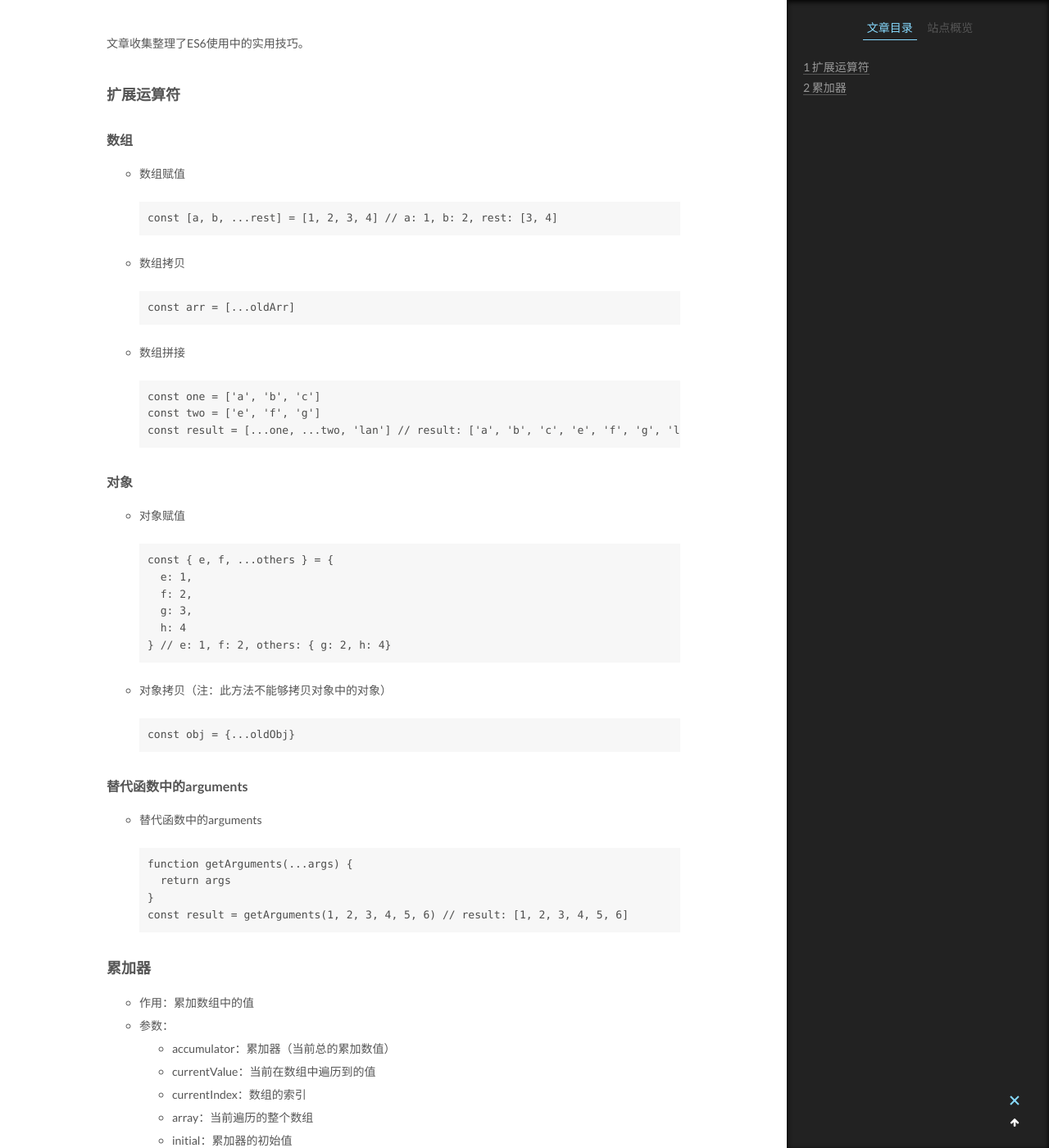
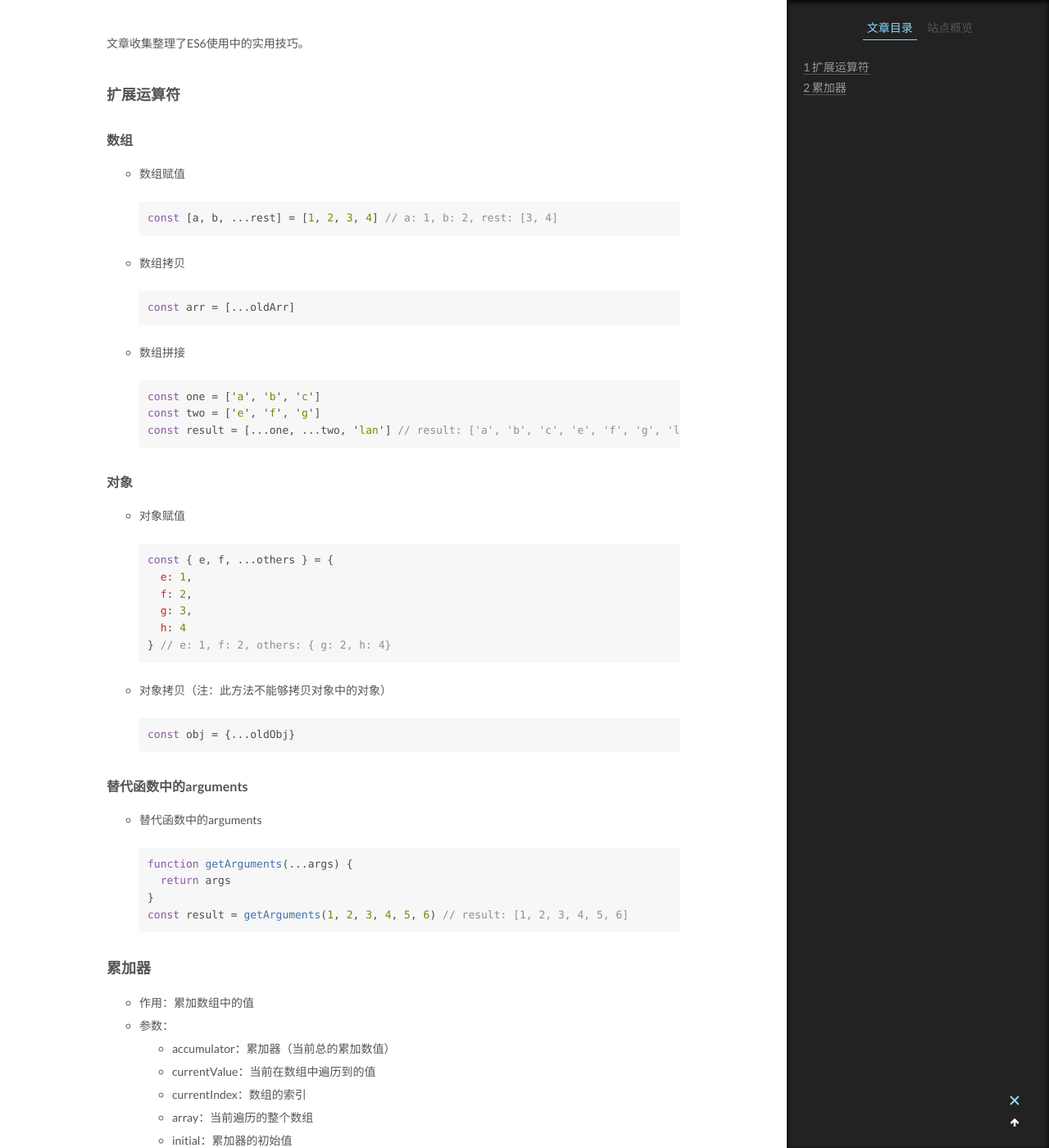
Before and after one commit to TaylorWizard/megalobox.github.io, a Jekyll site: the page built from _posts/2018-7-12-ES6实用技能.markdown, in a window 1280 px wide and 1400 px high, scrolled down 464 px. Shown: the whole window at 82% size. Built offline with Jekyll 4.4.1, drawn with Linux system fonts in a browser that asks for light colours; some of the changed text lies outside the part shown.

Commit message:
sxr update

````diff
--- a/_posts/2018-7-12-ES6实用技能.markdown
+++ b/_posts/2018-7-12-ES6实用技能.markdown
@@ -11,15 +11,15 @@ tags: front-end-material
 ### 扩展运算符
 #### 数组
   - 数组赋值
-    ```
+    ```javascript
     const [a, b, ...rest] = [1, 2, 3, 4] // a: 1, b: 2, rest: [3, 4]
     ```
   - 数组拷贝
-    ```
+    ```javascript
     const arr = [...oldArr]
     ```
   - 数组拼接
-    ```
+    ```javascript
     const one = ['a', 'b', 'c']
     const two = ['e', 'f', 'g']
     const result = [...one, ...two, 'lan'] // result: ['a', 'b', 'c', 'e', 'f', 'g', 'lan']
@@ -27,7 +27,7 @@ tags: front-end-material
 
 #### 对象
   - 对象赋值
-    ```
+    ```javascript
     const { e, f, ...others } = {
       e: 1,
       f: 2,
@@ -36,13 +36,13 @@ tags: front-end-material
     } // e: 1, f: 2, others: { g: 2, h: 4}
     ```
   - 对象拷贝（注：此方法不能够拷贝对象中的对象）
-    ```
+    ```javascript
     const obj = {...oldObj}
     ```
 
 #### 替代函数中的arguments
   - 替代函数中的arguments
-  ```
+  ```javascript
     function getArguments(...args) {
       return args
     }
@@ -57,7 +57,7 @@ tags: front-end-material
     - currentIndex：数组的索引
     - array：当前遍历的整个数组
     - initial：累加器的初始值
-  ```
+  ```javascript
     const arr = [0, 1, 2, 3, 4]
     const res = arr.reduce((accumulator, currentValue, currentIndex, array) => {
       return accumulator + currentValue
````
Also changed, not shown: _posts/2018-7-17-this指针.markdown (+61 -9 lines).
